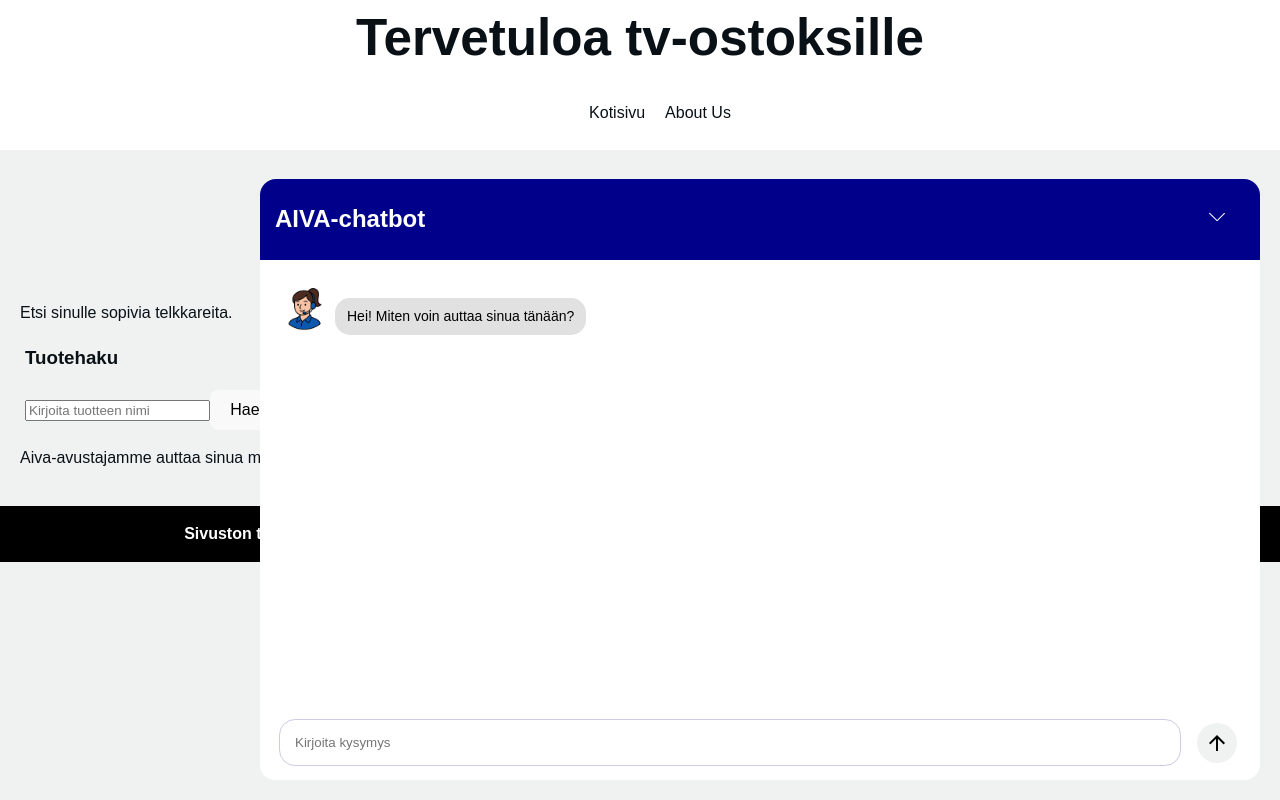
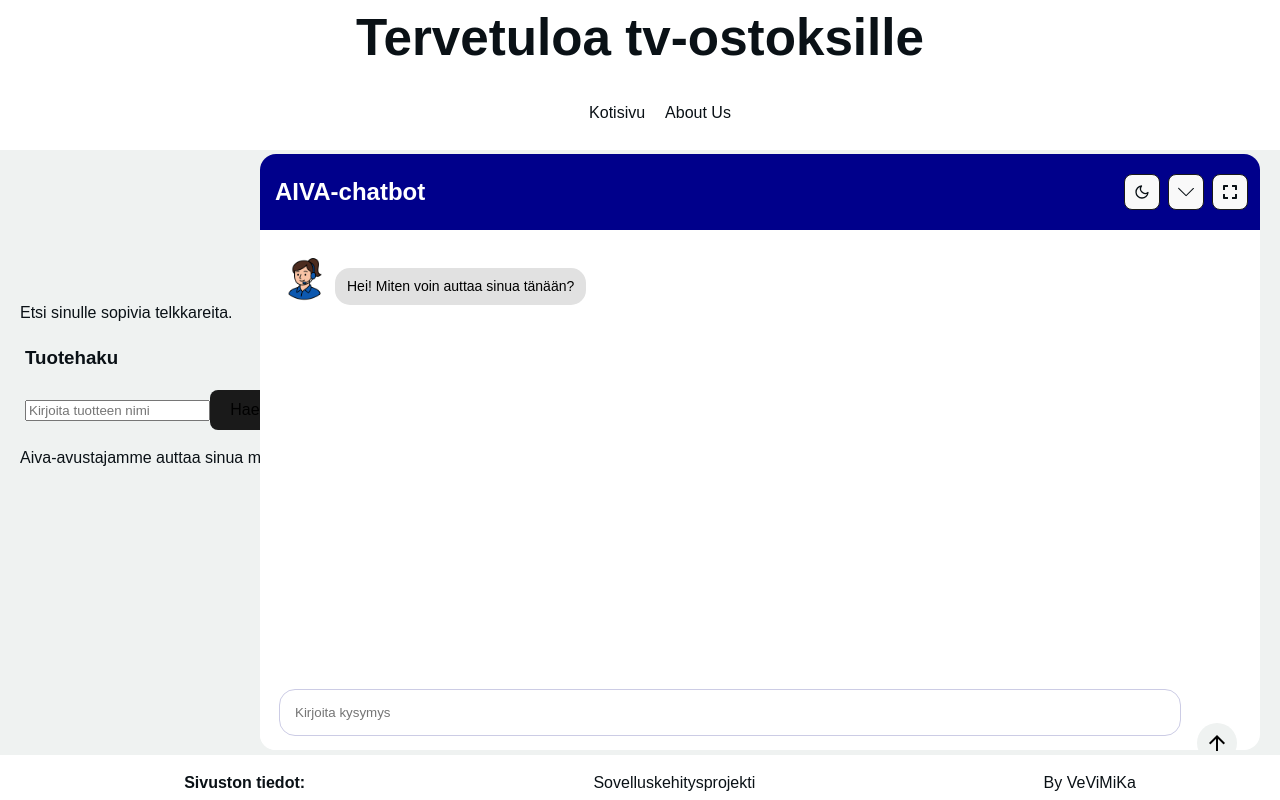
Before and after one commit to wilsq/Aiva, a React (Vite) app in the folder aiva-chatbot/: page / in a window 1280 px wide. Built offline with nearby package versions, Linux system fonts and the light colour scheme.

Commit message:
-Teeman tallennus localStorageen -Uusi chat-asetusvalikko :manuaalinen teeman vaihto :fullscreen :muutoksia pienennysnappulaan -Jos vite valittaa puuttuvista osista niin npm install, sis. React ikonikirjastoja

```diff
--- a/aiva-chatbot/frontend/src/App.css
+++ b/aiva-chatbot/frontend/src/App.css
@@ -92,8 +92,12 @@ ul {
 }
 
 footer {
-  background-color: black;
-  color: white;
+  position: absolute;
+  bottom: 0;
+  height: 45px;
+  width: 100%;
+  background-color: var(--bg);
+  color: var(--text);
 }
 
 footer ul {
--- /dev/null
+++ b/aiva-chatbot/frontend/src/components/ChatSettings.jsx
@@ -0,0 +1,56 @@
+// Tämä komponentti renderöi chatin asetuspainikkeet chat-header-osioon
+// Stateless-komponentti, jonka logiikka ja tila hallitaan ChatWindow-komponentissa.
+
+// Tärkeää: jos saat varoituksen puuttuvista React-importeista, niin käytä npm install puuttuvien pakettien asentamiseen.
+import React from 'react';
+import { FaExpand, FaCompress } from 'react-icons/fa';
+import { FiSun, FiMoon } from 'react-icons/fi';
+import { SlArrowDown } from 'react-icons/sl';
+
+export default function ChatSettings({
+  isCollapsed,
+  onToggleCollapse,
+  isFullscreen,
+  onToggleFullscreen,
+  theme,
+  onToggleTheme,
+}) {
+  // Renderöi kolme painiketta: teeman vaihtaminen, keskusteluikkunan kutistaminen/laajentaminen ja koko näytön tila.
+  // aria-pressed merkinnät ovat näytönlukijoita varten
+  return (
+    <div className="chat-settings" role="group" aria-label="Chat settings">
+      <button
+        type="button"
+        className="chat-settings-btn"
+        onClick={onToggleTheme}
+        aria-pressed={theme === 'light'}
+        aria-label={theme === 'light' ? 'Switch to dark theme' : 'Switch to light theme'}
+        title={theme === 'light' ? 'Switch to dark' : 'Switch to light'}
+      >
+        {theme === 'light' ? <FiMoon /> : <FiSun />}
+      </button>
+
+      <button
+        type="button"
+        className="chat-settings-btn"
+        onClick={onToggleCollapse}
+        aria-pressed={isCollapsed}
+        aria-label={isCollapsed ? 'Expand chat' : 'Collapse chat'}
+        title={isCollapsed ? 'Expand chat' : 'Collapse chat'}
+      >
+        <SlArrowDown />
+      </button>
+
+      <button
+        type="button"
+        className="chat-settings-btn"
+        onClick={onToggleFullscreen}
+        aria-pressed={isFullscreen}
+        aria-label={isFullscreen ? 'Exit fullscreen' : 'Enter fullscreen'}
+        title={isFullscreen ? 'Exit fullscreen' : 'Enter fullscreen'}
+      >
+        {isFullscreen ? <FaCompress /> : <FaExpand />}
+      </button>
+    </div>
+  );
+}
--- a/aiva-chatbot/frontend/src/components/ChatWindow.css
+++ b/aiva-chatbot/frontend/src/components/ChatWindow.css
@@ -1,7 +1,7 @@
 /*chatbotin keskustelualueen koon ja ulkonäön määrittely */
 .chat-window {
   position: fixed;
-  bottom: 20px;
+  bottom: 50px;
   right: 20px;
   width: 95%;
   max-width: 1000px;
@@ -50,16 +50,7 @@
   padding: 0;
 }
 
-.chat-window-button {
-  background-color: darkblue;
-  color: white;
-  border-radius: 50%;
-  margin: 15px;
-}
-
-.chat-window-button:hover {
-  background-color: rgb(8, 8, 175);
-}
+/* K:lle muistutus - tsekkaa tekeekö nämä enää mitään!! */
 
 .chat-window.collapsed {
   height: 70px;
@@ -74,13 +65,42 @@
 
 .chat-window.collapsed .chat-window-button {
   margin: 0;
-  background-color: rgb(75, 204, 255);
+  background-color: transparent;
 }
 
 .chat-window.collapsed .chat-body,
 .chat-window.collapsed .chat-footer,
 .chat-window.collapsed .chat-header h2 {
   display: none;
+}
+
+/* piilota headerin asetukset, kun chat on pienennetty */
+.chat-window.collapsed .chat-settings { display: none; }
+
+/* Avaa chat - Aiva-ikoni */
+.chat-open-button {
+  position: fixed;
+  right: 22px;
+  bottom: 56px;
+  width: 56px;
+  height: 56px;
+  border-radius: 50%;
+  border: none;
+  padding: 0;
+  background: transparent;
+  cursor: pointer;
+  z-index: 10005;
+  display: inline-flex;
+  align-items: center;
+  justify-content: center;
+}
+
+.chat-open-icon {
+  width: 48px;
+  height: 48px;
+  border-radius: 50%;
+  object-fit: cover;
+  box-shadow: 0 2px 8px rgba(0,0,0,0.25);
 }
 
 /*ikonin koon määrittely ja muokkaaminen pyöreäksi  */
@@ -179,3 +199,56 @@
 }
 
 /* DEMO */
+
+/* Chat-asetuspainikkeiden "säiliö" */
+.chat-settings {
+  display: inline-flex;
+  align-items: center;
+  gap: 8px;
+  margin-right: 12px;
+}
+
+.chat-settings-btn {
+  display: inline-flex;
+  align-items: center;
+  justify-content: center;
+  width: 36px;
+  height: 36px;
+  border-radius: 8px;
+  border: 1px solid var(--button-border);
+  background: var(--button-bg);
+  color: var(--text);
+  cursor: pointer;
+  transition: background 0.15s, transform 0.08s;
+  font-size: 16px;
+  padding: 0;
+}
+
+.chat-settings-btn:hover { background: rgba(255,255,255,0.03); }
+.chat-settings-btn:active { transform: translateY(1px); }
+.chat-settings-btn:focus { outline: 3px solid var(--button-border, #646cff); outline-offset: 2px; }
+
+/* simuloitu fullscreen */
+.chat-window.cw-fullscreen,
+.chat-window.is-fullscreen {
+  position: fixed;
+  inset: 0;
+  width: 100vw;
+  height: 100vh;
+  margin: 0;
+  border-radius: 0;
+  z-index: 9999;
+  display: flex;
+  flex-direction: column;
+  background: var(--bg);
+}
+
+.chat-window.cw-fullscreen .chat-body,
+.chat-window.is-fullscreen .chat-body {
+  overflow: auto;
+  flex: 1 1 auto;
+  padding: 1rem;
+}
+
+/* estä taustasivun vieritys */
+body.chat-window-fullscreen { overflow: hidden; }
--- a/aiva-chatbot/frontend/src/components/ChatWindow.jsx
+++ b/aiva-chatbot/frontend/src/components/ChatWindow.jsx
@@ -1,13 +1,15 @@
 //Komponentti chatbotin ikkunalle, jossa keskustelu käydään
 //Botille oma ikoni ja puhekupla (chat-message bot) ja käyttäjälle puhekupla (chat-message user)
 
-import React, { useState, useEffect } from "react";
+import React, { useState, useEffect, useRef } from "react";
 
 import "./ChatWindow.css";
 
 //Alikomponentit
 import ChatForm from "./ChatForm.jsx";
 import ChatMessage from "./ChatMessage.jsx";
+import ChatSettings from "./ChatSettings";
+import { useTheme } from "../hooks/useTheme";
 
 //Sivulla käytetyt kuvat ja ikonit
 import { SlArrowDown } from "react-icons/sl";
@@ -21,8 +23,50 @@ function ChatWindow() {
     setIsCollapsed((prev) => !prev);
   }
 
+  // Fullscreen
+  const rootRef = useRef(null);
+  const [isFullscreen, setIsFullscreen] = useState(false);
+
+  const toggleFullscreen = async () => {
+    const el = rootRef.current;
+    if (!el) return;
+
+    if (document.fullscreenElement) {
+      try {
+        await document.exitFullscreen();
+        setIsFullscreen(false);
+      } catch (err) {
+        console.warn('exitFullscreen failed', err);
+        el.classList.remove('cw-fullscreen');
+        document.body.classList.remove('chat-window-fullscreen');
+        setIsFullscreen(false);
+      }
+      return;
+    }
+
+    if (el.requestFullscreen) {
+      try {
+        await el.requestFullscreen();
+        setIsFullscreen(true);
+        setIsCollapsed(false);
+        return;
+      } catch (err) {
+        console.warn('requestFullscreen failed, falling back to CSS', err);
+      }
+    }
+
+    // CSS fallback fullscreenille - tätä käytetään, jos Fullscreen API ei ole saatavilla tai epäonnistuu
+    el.classList.add('cw-fullscreen');
+    document.body.classList.add('chat-window-fullscreen');
+    setIsFullscreen(true);
+    setIsCollapsed(false);
+  };
+
   //Muuttuja keskusteluhistorialle
   const [chatHistory, setChatHistory] = useState([]);
+
+  // teema light dark hook
+  const { theme, toggleTheme } = useTheme();
 
     //haetaan backendin OpenAi apin kautta vastauksia tekoälyltä
     const generateBotResponse = async (userMessage) => {
@@ -44,17 +88,18 @@ function ChatWindow() {
 
   return (
     //Chat-ikkunan div, voidaan pienentää ja laajentaa keskustelualue
-    <div className={`chat-window ${isCollapsed ? "collapsed" : ""}`}>
+    <div ref={rootRef} className={`chat-window ${isCollapsed ? "collapsed" : ""} ${isFullscreen ? 'is-fullscreen' : ''}`}>
       <div className="chat-header">
         <h2 id="chat-h2">AIVA-chatbot</h2>
 
-        <button className="chat-window-button" onClick={toggleCollapse}>
-          {isCollapsed ? (
-            <img src={aivaIcon} alt="Aiva-bot" className="chat-button-icon" /> ) : (
-            <SlArrowDown />
-          )}
-        </button>
-
+        <ChatSettings
+          isCollapsed={isCollapsed}
+          onToggleCollapse={toggleCollapse}
+          isFullscreen={isFullscreen}
+          onToggleFullscreen={toggleFullscreen}
+          theme={theme}
+          onToggleTheme={toggleTheme}
+        />
       </div>
 
       {/* Keskustelun viestialue ja aloitusviesti*/}
@@ -80,6 +125,17 @@ function ChatWindow() {
           generateBotResponse={generateBotResponse}
         />
       </div>
+      {/* Chatin avaamispainike kun suljettu - käyttää Aiva-ikonia. */}
+      {isCollapsed && (
+        <button
+          className="chat-open-button"
+          onClick={toggleCollapse}
+          aria-label="Open chat"
+          title="Open chat"
+        >
+          <img src={aivaIcon} alt="Open chat" className="chat-open-icon" />
+        </button>
+      )}
     </div>
   );
 }
--- /dev/null
+++ b/aiva-chatbot/frontend/src/hooks/useTheme.js
@@ -0,0 +1,35 @@
+// React-hook vaalean ja tumman teeman hallintaan
+
+import { useEffect, useState } from 'react';
+
+// Avain localStorageen tallennettavalle teemavalinnalle
+const KEY = 'theme';
+
+
+export function useTheme() {
+  const getInitial = () => {
+    try {
+      const stored = localStorage.getItem(KEY);
+      if (stored === 'light' || stored === 'dark') return stored;
+    } catch (e) {}
+    if (window.matchMedia && window.matchMedia('(prefers-color-scheme: light)').matches) {
+      return 'light';
+    }
+    return 'dark';
+  };
+
+  const [theme, setTheme] = useState(getInitial);
+
+  useEffect(() => {
+    const root = document.documentElement;
+    if (theme === 'light') root.setAttribute('data-theme', 'light');
+    else root.removeAttribute('data-theme');
+    try {
+      localStorage.setItem(KEY, theme);
+    } catch (e) {}
+  }, [theme]);
+
+  const toggleTheme = () => setTheme((t) => (t === 'light' ? 'dark' : 'light'));
+
+  return { theme, setTheme, toggleTheme };
+}
--- a/aiva-chatbot/frontend/src/index.css
+++ b/aiva-chatbot/frontend/src/index.css
@@ -12,10 +12,11 @@ tokenien muotoilu: --CSS-muuttuja: arvo; */
   --text: rgba(255, 255, 255, 0.87);
   --text-alt: #b8b7b7;
   --button-bg: #1a1a1a;
+  --button-border: #646cff;
   --link: rgb(0, 18, 180);
   --link-hover: #c9e1f1;
   --highlight: #25242c;
-  --header: rgb(15, 49, 143);
+  --header: rgb(25, 104, 221);
 
   /* typografia ja renderöinti */
   font-family: system-ui, Avenir, Helvetica, Arial, sans-serif;
@@ -34,9 +35,28 @@ tokenien muotoilu: --CSS-muuttuja: arvo; */
   transition: background-color 0.25s ease, color 0.25s ease;
 }
 
-/* light theme tokenit - jos vaalea teema valittu, käytetään näitä värejä */
+/* light theme tokenit - jos vaalea teema valittu, käytetään näitä arvoja */
+:root[data-theme="light"],
+html[data-theme="light"] {
+  --bg: #ffffff;
+  --bg-alt: #eff2f1;
+  --bg-bubble-user: #d0d4d8;
+  --bg-bubble-bot: #e1e1e1;
+  --text: #0a1116;
+  --text-alt: #000000;
+  --button-bg: #f9f9f9;
+  --button-border: #1a1a1a;
+  --link: darkblue;
+  --link-hover: #b5d1f1;
+  --highlight: #2132f7;
+  --header: darkblue;
+
+  color-scheme: light;
+}
+
+/* light theme tokenit - jos käyttäjän JÄRJESTELMÄ käyttää vaaleaa teemaa, käytetään oletusarvoisesti näitä arvoja */
 @media (prefers-color-scheme: light) {
-  :root {
+  :root[data-theme="light"] {
     color-scheme: light;
     --bg: #ffffff;
     --bg-alt: #eff2f1;
@@ -45,6 +65,7 @@ tokenien muotoilu: --CSS-muuttuja: arvo; */
     --text: #0a1116;
     --text-alt: #000000;
     --button-bg: #f9f9f9;
+    --button-border: #1a1a1a;
     --link: darkblue;
     --link-hover: #b5d1f1;
     --highlight: #2132f7;
@@ -52,15 +73,12 @@ tokenien muotoilu: --CSS-muuttuja: arvo; */
   }
 }
 
-html {
-  color-scheme: light dark;
-}
-
 a {
   font-weight: 500;
   color: var(--link);
   text-decoration: inherit;
 }
+
 a:hover {
   color: #535bf2;
 }
@@ -91,23 +109,12 @@ button {
   cursor: pointer;
   transition: border-color 0.25s;
 }
+
 button:hover {
-  border-color: #646cff;
+  border-color: var(--button-border);
 }
+
 button:focus,
 button:focus-visible {
   outline: 4px auto -webkit-focus-ring-color;
 }
-
-@media (prefers-color-scheme: light) {
-  :root {
-    color: #213547;
-    background-color: #ffffff;
-  }
-  a:hover {
-    color: #747bff;
-  }
-  button {
-    background-color: #f9f9f9;
-  }
-}
```
Also changed, not shown: 2 other files (tests, documents, lock files or other folders).
